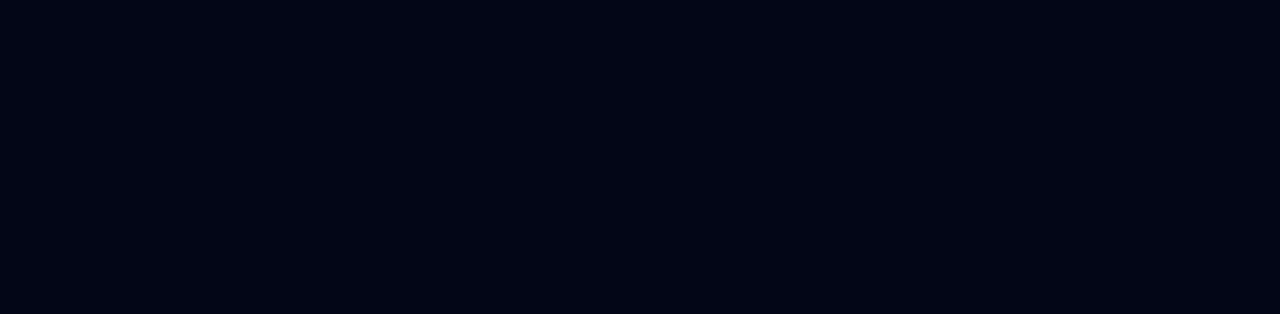
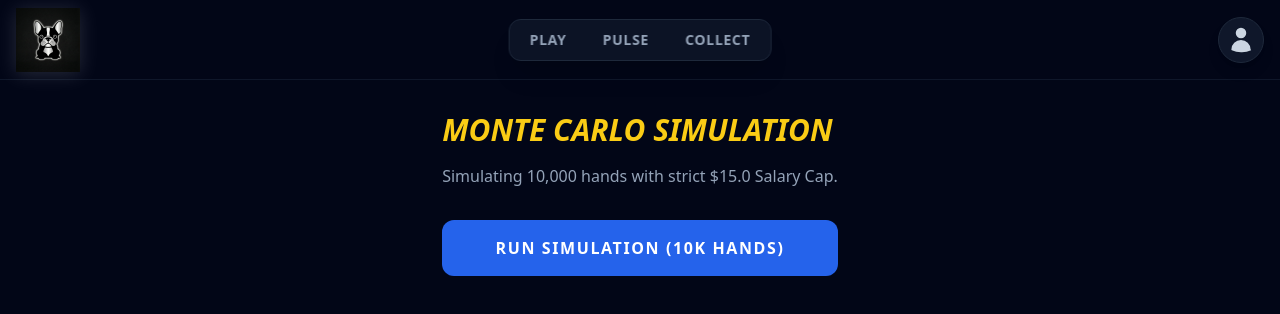
Before and after one commit to jztang-ship-it/replay-ifs-v2, a React (Vite) app: page /simulate in a window 1280 px wide. Before the commit this address had no page. Shown: the top 314 px of the page. Built offline with nearby package versions, Linux system fonts and the light colour scheme.

Commit message:
Update project documentation and lock in stable version

```diff
--- a/src/App.jsx
+++ b/src/App.jsx
@@ -6,9 +6,9 @@ import LoginPage from './pages/LoginPage';
 import Profile from './pages/Profile';
 import PulsePage from './pages/Pulse';
 import CollectPage from './pages/Collect';
-
-// 1. IMPORT THE REAL GAME PAGE (Note: Your file is named Play.jsx)
 import PlayPage from './pages/Play';
+// IMPORT SIM
+import Simulate from './pages/Simulate';
 
 export default function App() {
   return (
@@ -17,12 +17,12 @@ export default function App() {
         <Route path="/" element={<HomePage />} />
         <Route path="/login" element={<LoginPage />} />
         <Route path="/profile" element={<Profile />} />
-
-        {/* 2. POINT THE ROUTE TO THE GAME */}
         <Route path="/play" element={<PlayPage />} />
-
         <Route path="/pulse" element={<PulsePage />} />
         <Route path="/collect" element={<CollectPage />} />
+
+        {/* ADD SIM ROUTE */}
+        <Route path="/simulate" element={<Simulate />} />
       </Routes>
     </BrowserRouter>
   );
--- a/src/pages/Play.jsx
+++ b/src/pages/Play.jsx
@@ -54,6 +54,7 @@ export default function Play() {
   const [runningScore, setRunningScore] = useState(0);
   const [jackpotContribution, setJackpotContribution] = useState(0);
 
+  // STRICT RULE: $15.0 CAP
   const SALARY_CAP = 15.0;
 
   const badgeList = [
@@ -170,10 +171,13 @@ export default function Play() {
              setRunningScore(finalTotal);
              const topScore = Math.max(...Object.values(results).map(r => r.score));
              let mult = 0; let lbl = "LOSS"; let clr = "text-slate-500";
+
+             // --- EXISTING THRESHOLDS (To be tuned after Sim) ---
              if (finalTotal >= 280) { mult=100; lbl="JACKPOT"; clr="text-yellow-400"; }
              else if (finalTotal >= 250) { mult=15; lbl="LEGENDARY"; clr="text-purple-400"; }
              else if (finalTotal >= 220) { mult=5; lbl="BIG WIN"; clr="text-green-400"; }
              else if (finalTotal >= 190) { mult=2; lbl="WINNER"; clr="text-blue-400"; }
+
              if (mult > 0) { updateBankroll(Math.floor(10 * betMultiplier * mult)); setShowEffects(true); }
              setPayoutResult({label:lbl, color:clr});
              const totalBadges = Object.values(results).reduce((acc, r) => acc + (r.badges ? r.badges.length : 0), 0);
@@ -248,7 +252,9 @@ export default function Play() {
                         </div>
                         <span className="text-xl md:text-2xl font-mono font-black text-white"><TeamScoreRoller value={runningScore} /></span>
                     </div>
-                    <div className="hidden md:grid grid-cols-3 gap-x-1.5 gap-y-0.5 bg-black/30 p-1 rounded border border-white/5">
+
+                    {/* --- MOBILE FIX IS HERE --- */}
+                    <div className="grid grid-cols-3 gap-x-1.5 gap-y-0.5 bg-black/30 p-1 rounded border border-white/5 scale-90 md:scale-100 origin-right">
                         {badgeList.map((b, i) => (
                             <div key={i} className="flex items-center gap-0.5" title={b.label}>
                                 <span className="text-[10px]">{b.emoji}</span>
@@ -256,6 +262,7 @@ export default function Play() {
                             </div>
                         ))}
                     </div>
+
                 </div>
             </div>
             <div className="flex justify-between items-center px-1">
--- /dev/null
+++ b/src/pages/Simulate.jsx
@@ -0,0 +1,135 @@
+import React, { useState } from 'react';
+import PageContainer from '../components/layout/PageContainer';
+import { getAllPlayers, getPlayerGameLog } from '../data/real_nba_db';
+
+export default function Simulate() {
+  const [results, setResults] = useState(null);
+  const [running, setRunning] = useState(false);
+
+  // --- REPLICATE EXACT GAME LOGIC ---
+  const SALARY_CAP = 15.0; // STRICT RULE
+
+  const getCost = (p) => parseFloat(p.cost || p.price || 0);
+
+  const buildHand = (allPlayers) => {
+    // Exact logic from Play.jsx (simplified for speed)
+    const sortedPlayers = [...allPlayers].sort((a, b) => getCost(a) - getCost(b));
+    const minCost = getCost(sortedPlayers[0]) || 0.5;
+
+    for (let attempt = 0; attempt < 50; attempt++) {
+        let hand = [];
+        let totalCost = 0;
+        let success = true;
+
+        for (let i = 0; i < 5; i++) {
+            let slotsRemaining = 5 - i - 1;
+            let budgetRemaining = SALARY_CAP - totalCost;
+            let maxSpend = budgetRemaining - (slotsRemaining * minCost);
+
+            let candidates = allPlayers.filter(p =>
+                getCost(p) <= maxSpend && !hand.includes(p)
+            );
+
+            if (candidates.length === 0) { success = false; break; }
+
+            // Using the "Smart" logic (Top 50%)
+            candidates.sort((a, b) => getCost(b) - getCost(a));
+            let topSlice = Math.max(1, Math.floor(candidates.length * 0.5));
+            let topCandidates = candidates.slice(0, topSlice);
+            let pick = topCandidates[Math.floor(Math.random() * topCandidates.length)];
+
+            hand.push(pick);
+            totalCost += getCost(pick);
+        }
+        if (success && totalCost <= SALARY_CAP) return hand;
+    }
+    return null;
+  };
+
+  const runSimulation = () => {
+    setRunning(true);
+    setTimeout(() => {
+        const allPlayers = getAllPlayers();
+        const iterations = 10000;
+        const scores = [];
+        let fails = 0;
+
+        for(let i=0; i<iterations; i++) {
+            const hand = buildHand(allPlayers);
+            if(!hand) { fails++; continue; }
+
+            // Calculate Score
+            const totalScore = hand.reduce((acc, player) => {
+                const stats = getPlayerGameLog(player);
+                return acc + stats.score;
+            }, 0);
+            scores.push(totalScore);
+        }
+
+        // Stats Analysis
+        scores.sort((a,b) => a - b);
+        const min = scores[0];
+        const max = scores[scores.length-1];
+        const avg = scores.reduce((a,b) => a+b, 0) / scores.length;
+        const median = scores[Math.floor(scores.length / 2)];
+
+        // Distribution
+        const p90 = scores[Math.floor(scores.length * 0.90)]; // Top 10%
+        const p75 = scores[Math.floor(scores.length * 0.75)]; // Top 25%
+        const p50 = median;
+
+        setResults({ iterations, fails, min, max, avg, median, p90, p75, p50 });
+        setRunning(false);
+    }, 100);
+  };
+
+  return (
+    <PageContainer>
+      <div className="p-8 text-white max-w-2xl mx-auto">
+        <h1 className="text-3xl font-black italic uppercase mb-4 text-yellow-400">Monte Carlo Simulation</h1>
+        <p className="text-slate-400 mb-8">Simulating 10,000 hands with strict $15.0 Salary Cap.</p>
+
+        <button
+            onClick={runSimulation}
+            disabled={running}
+            className="w-full py-4 bg-blue-600 hover:bg-blue-500 font-black uppercase tracking-widest rounded-xl mb-8 transition-all"
+        >
+            {running ? 'Running Math...' : 'Run Simulation (10k Hands)'}
+        </button>
+
+        {results && (
+            <div className="space-y-4 bg-slate-900 p-6 rounded-xl border border-slate-800">
+                <div className="grid grid-cols-2 gap-4">
+                    <div className="p-4 bg-black/40 rounded-lg">
+                        <div className="text-xs text-slate-500 uppercase">Average Score</div>
+                        <div className="text-2xl font-mono font-black text-white">{results.avg.toFixed(1)}</div>
+                    </div>
+                    <div className="p-4 bg-black/40 rounded-lg">
+                        <div className="text-xs text-slate-500 uppercase">Max Score Seen</div>
+                        <div className="text-2xl font-mono font-black text-green-400">{results.max.toFixed(1)}</div>
+                    </div>
+                </div>
+
+                <div className="border-t border-slate-800 pt-4 mt-4">
+                    <h3 className="text-yellow-400 font-bold uppercase mb-4">Recommended Thresholds</h3>
+                    <div className="space-y-2 font-mono text-sm">
+                        <div className="flex justify-between">
+                            <span className="text-slate-400">Top 50% (Win 1x):</span>
+                            <span className="text-white">{results.p50.toFixed(1)} FP</span>
+                        </div>
+                        <div className="flex justify-between">
+                            <span className="text-slate-400">Top 25% (Win 2x):</span>
+                            <span className="text-white">{results.p75.toFixed(1)} FP</span>
+                        </div>
+                        <div className="flex justify-between">
+                            <span className="text-slate-400">Top 10% (Win 5x):</span>
+                            <span className="text-white">{results.p90.toFixed(1)} FP</span>
+                        </div>
+                    </div>
+                </div>
+            </div>
+        )}
+      </div>
+    </PageContainer>
+  );
+}
```
Also changed, not shown: 1 other file (tests, documents, lock files or other folders).
